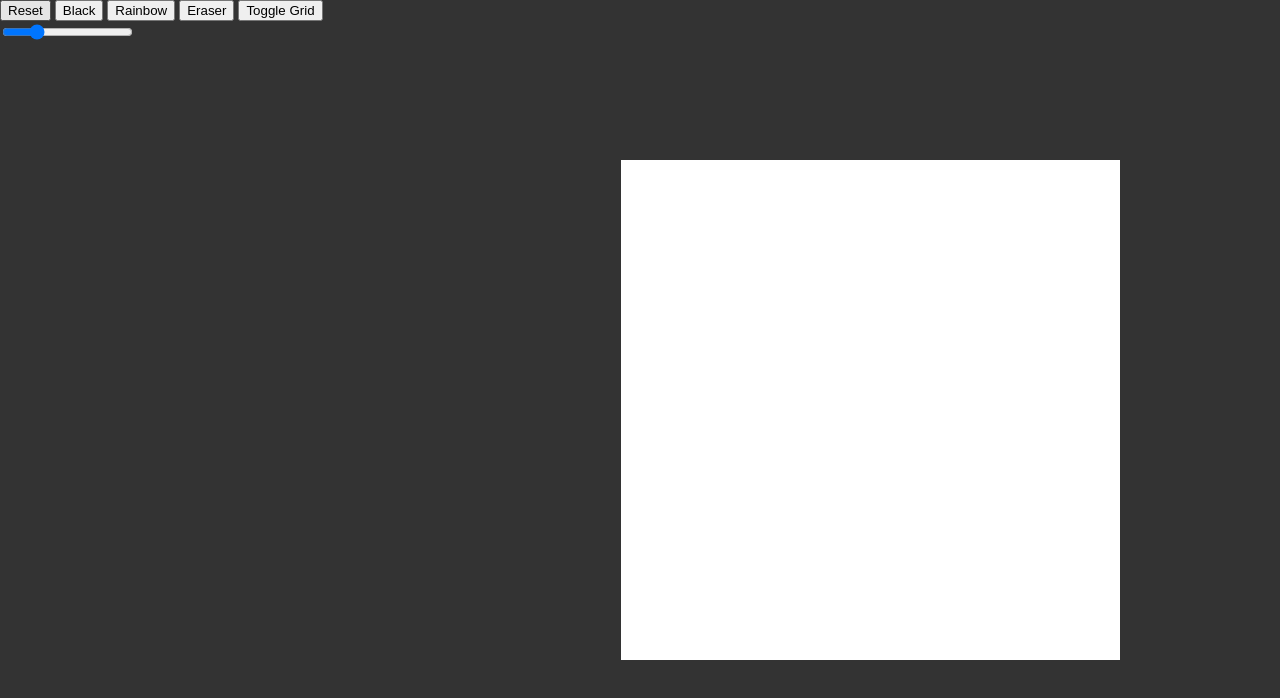
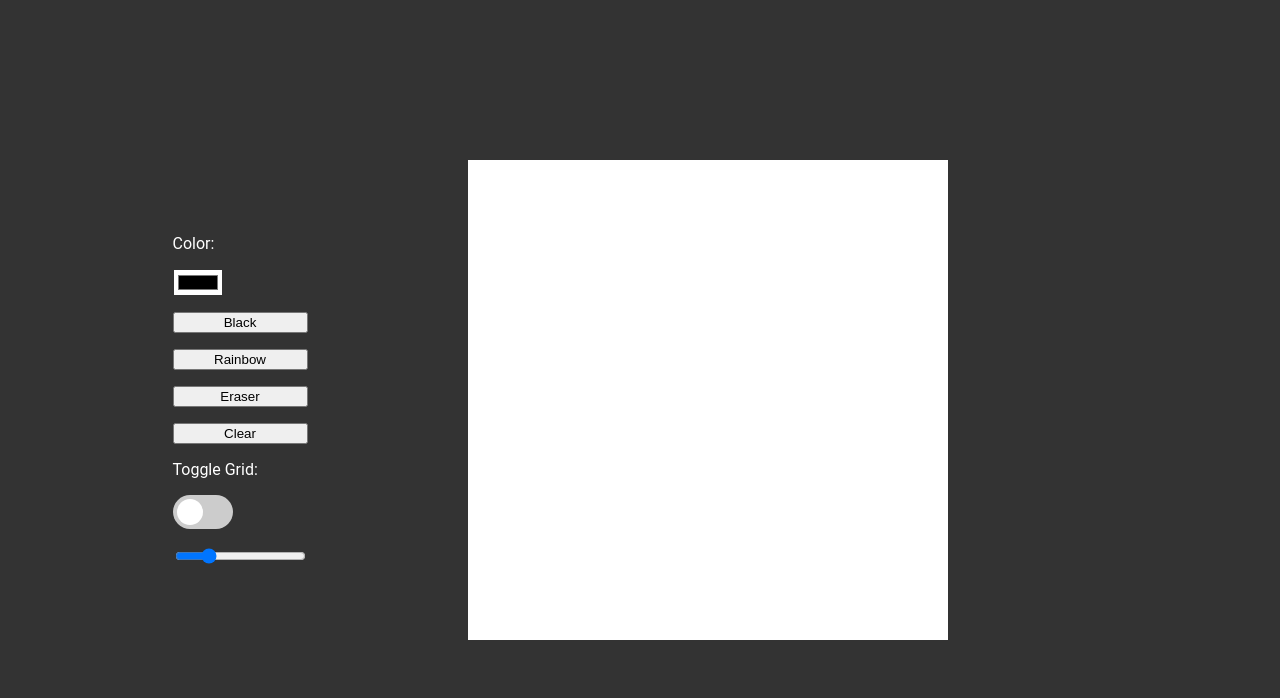
Before and after one commit to koloseki/EtchaSketch, a plain HTML site: page index.html in a window 1280 px wide. Drawn offline with Linux system fonts and the light colour scheme.

Commit message:
added a color picker , toggle grid now is working colors by buttons also
todo:
-option to work with color picked in color picker
-mayby fix toggle swtich turn off when changing size
-make header and footer sections
-change styles of buttons

```diff
--- a/index.html
+++ b/index.html
@@ -14,19 +14,36 @@
 
 
     <div class="buttons">
-        <button id="reset">Reset</button>        <!--button to reset the board -->
-        <button id="black" onclick=`color = "black"`>Black</button>        <!--button to change the color to black -->
-        <button id="rainbow">Rainbow</button>    <!--button to change the color to rainbow -->
-        <button id="eraser" onclick=`color = "white"`>Eraser</button>      <!--button to change the color to white -->
-        <button id="grid" onclick="toggleGrid()">Toggle Grid</button>          <!--button to change the grid size -->
+        Color:
+        <input type="color" id="head" name="head"
+           value="ff0000">
+        <button id="black" onclick="changeColor (`black`)">
+            Black
+        </button>
+        <button id="rainbow" onclick="changeColor(`random`)">
+            Rainbow
+        </button>
+        <button id="eraser" onclick="changeColor(`white`)">
+            Eraser
+        </button>
+        <button id="reset" onclick="clearAll()">
+            Clear
+        </button>
+        Toggle Grid:
+        <label class="switch" >
+            <input type="checkbox" id="checkbox"  onchange="toggleGrid(this)" >
+            <span class="slider round"></span>
+        </label>
             <input
               type="range"
               placeholder="Size of Board"
               min="2" max="64"
               value="16"
               onchange="changeSize(this.value)"
+
             />
     </div>
+
     <div class="board"></div>                   <!--the actual board where the user draws -->
 
 
--- a/script.js
+++ b/script.js
@@ -35,8 +35,24 @@ function colorSquare() {
   }
 }
 
-function toggleGrid(){
-  let board = document.querySelector(".board div");
-  board.style.border = "3px solid black";
-  console.log(board.style.border);
+function changeColor(choice) {
+  color = choice;
 }
+
+document.querySelector('range').innerHTML = val
+document.querySelector('range').innerHTML = post.join('<br/>');
+
+
+function toggleGrid(status){
+  let board = document.querySelector(".board");
+  let squares = board.querySelectorAll("div");
+  if(status.checked){
+    squares.forEach((div) => div.style.border = "0.01rem solid black");
+  }else{
+    squares.forEach((div) => div.style.border = "none");
+  }
+}
+
+function clearAll(){
+  changeSize()
+}
--- a/style.css
+++ b/style.css
@@ -6,23 +6,95 @@ body{
     margin: 0;
     padding: 0;
     display: flex;
+    flex-direction: row;
     justify-content: center;
 }
 
 
 .board{
   display: grid;
+  align-self: center;
   margin: 10rem;
   grid-template: repeat(50, 16px);
-  width: 500px;
-  height: 500px;
+  height:60vh;
+  width:60vh;
 }
 
-
+.buttons{
+  display: flex;
+  flex-direction: column;
+  justify-content: center;
+  gap: 2vh;
+}
 
 
 input{
     background-color: #fff;
     color: #333;
-    border: 0.5px solid #333;
+    border: 0.2px solid #333;
 }
+
+/*slider section to look at */
+
+/* The switch - the box around the slider */
+.switch {
+  position: relative;
+  display: inline-block;
+  width: 60px;
+  height: 34px;
+}
+
+/* Hide default HTML checkbox */
+.switch input {
+  opacity: 0;
+  width: 0;
+  height: 0;
+}
+
+/* The slider */
+.slider {
+  position: absolute;
+  cursor: pointer;
+  top: 0;
+  left: 0;
+  right: 0;
+  bottom: 0;
+  background-color: #ccc;
+  -webkit-transition: .4s;
+  transition: .4s;
+}
+
+.slider:before {
+  position: absolute;
+  content: "";
+  height: 26px;
+  width: 26px;
+  left: 4px;
+  bottom: 4px;
+  background-color: white;
+  -webkit-transition: .4s;
+  transition: .4s;
+}
+
+input:checked + .slider {
+  background-color: #2196F3;
+}
+
+input:focus + .slider {
+  box-shadow: 0 0 1px #2196F3;
+}
+
+input:checked + .slider:before {
+  -webkit-transform: translateX(26px);
+  -ms-transform: translateX(26px);
+  transform: translateX(26px);
+}
+
+/* Rounded sliders */
+.slider.round {
+  border-radius: 34px;
+}
+
+.slider.round:before {
+  border-radius: 50%;
+}
```
